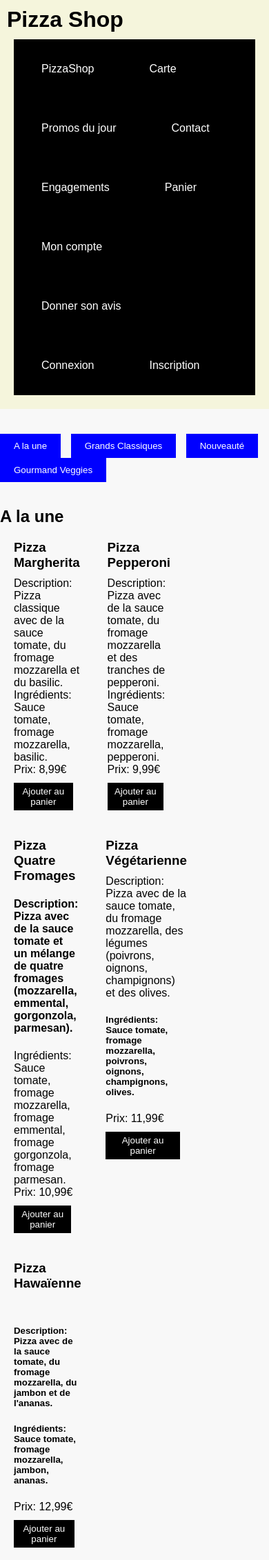
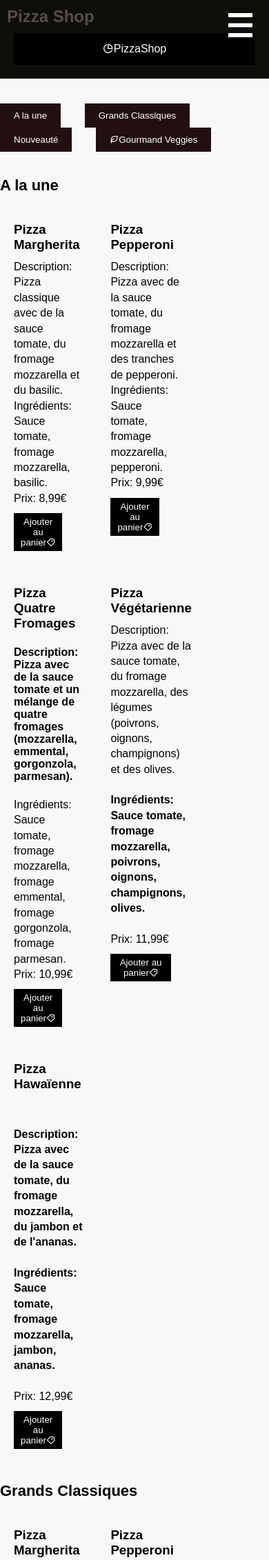
Before and after one commit to ilha92/pizzashop, a PHP site: page /pages/carte.php in a window 390 px wide; the page is wider, and only the part inside the window is pictured. Shown: the top 2262 px of that part at 69% size. Run offline with PHP 8.4, Linux system fonts and the light colour scheme; some libraries are stand-ins or nearby versions.

Commit message:
stylesite

```diff
--- a/acces/register.php
+++ b/acces/register.php
@@ -65,7 +65,7 @@ if(isset($_POST['valider'])){
             <br>
             <div class="password-toggle">
                 <input type="password" name="mdp" id="mdp" autocomplete="off" placeholder="Mot de passe">
-                <span class="toggle-btn" id="toggleBtn" onclick="togglePassword()">Afficher</span>
+                <span class="toggle-btn" id="toggleBtn" onclick="togglePassword()"><i class="ri-eye-off-line"></i>Afficher</span>
             </div>
             <br/><br/>
             <input type="submit" name="valider" value="Valider">
--- a/header/navbar.php
+++ b/header/navbar.php
@@ -3,31 +3,50 @@
 <head>
     <title>Pizza Shop</title>
     <meta charset="utf-8">
+    <meta name="viewport" content="width=device-width, initial-scale=1.0">
     <link rel="stylesheet" type="text/css" href="../style/style.css">
+
+    <link href="https://cdn.jsdelivr.net/npm/remixicon@3.2.0/fonts/remixicon.css" rel="stylesheet">
+
+    <link rel="stylesheet"
+  href="https://unpkg.com/boxicons@latest/css/boxicons.min.css">
 </head>
 <body>
 <header>
     <nav>
-        <ul>
-            <li><a href="../index.php">PizzaShop</a></li>
-            <li><a href="../pages/carte.php">Carte</a></li>
+        <div class="logo">
+            <a href="../index.php"><i class="ri-pie-chart-line"></i>PizzaShop</a>
+        </div>
+        <div class="menu-toggle">
+            <img src="image/menu-btn.png" alt="menu hamburger" class="menu-hamburger">
+        </div>
+        <ul class="nav-links">
+            <li><a href="../pages/carte.php"><i class="ri-restaurant-line"></i>Carte</a></li>
             <li><a href="../pages/promos.php">Promos du jour</a></li>
-            <li><a href="../pages/contact.php">Contact</a></li>
-            <li><a href="../pages/engagements.php">Engagements</a></li>
-            <li><a href="../pages/panier.php">Panier</a></li>
-            <li><a href="../pages/compte.php">Mon compte</a></li>
+            <li><a href="../pages/contact.php"><i class="ri-contacts-line"></i>Contact</a></li>
+            <li><a href="../pages/engagements.php"><i class="ri-hand-heart-line"></i>Engagements</a></li>
+            <li><a href="../pages/panier.php"><i class="ri-shopping-basket-line"></i>Panier</a></li>
+            <li><a href="../pages/compte.php"><i class="ri-user-line"></i>Mon compte</a></li>
             <li><a href="../pages/avis.php">Donner son avis</a></li>
             <?php
             // Vérifier si l'utilisateur est connecté
             if (isset($_SESSION['logged_in']) && $_SESSION['logged_in'] == true) {
-                echo '<li><a href="../acces/deconnexion.php">Déconnexion</a></li>';
+                echo '<li><a href="../acces/deconnexion.php"><i class="ri-logout-box-r-line"></i>Déconnexion</a></li>';
             } else {
-                echo '<li><a href="../acces/login.php">Connexion</a></li>';
-                echo '<li><a href="../acces/register.php">Inscription</a></li>';
+                echo '<li><a href="../acces/login.php"><i class="ri-user-line"></i>Connexion</a></li>';
+                echo '<li><a href="../acces/register.php"><i class="ri-user-line"></i>Inscription</a></li>';
             }
             ?>
         </ul>
     </nav>
 </header>
+<script>
+    const menuToggle = document.querySelector(".menu-toggle")
+    const navLinks = document.querySelector(".nav-links")
+
+    menuToggle.addEventListener('click',()=>{
+        navLinks.classList.toggle('mobile-menu')
+    })
+</script>
 </body>
 </html>
--- a/pages/avis.php
+++ b/pages/avis.php
@@ -29,6 +29,7 @@ if ($result !== false) {
     // Gérer l'erreur de requête ici
     die("Erreur de requête : " . print_r($stmt->errorInfo(), true));
 }
+
 ?>
 
 <!DOCTYPE html>
@@ -78,7 +79,7 @@ if (isset($_POST['submit'])) {
         echo '<div class=commentaire>"' . $commentaire . '"</div>';
         echo '<div class="options">';
         echo 'Auteur : ' . $pseudo;
-        echo '<a href="avis.php?action=supprimer&id=' . $id . '">Supprimer</a>'; // Utiliser l'ID de l'avis inséré dans le lien de suppression
+        echo '<a href="avis.php?action=supprimer&id=' . $id . '"><i class="ri-delete-bin-line"></i></a>'; // Utiliser l'ID de l'avis inséré dans le lien de suppression
         echo '</div>';
         echo '</div>';
         echo '</div>';
--- a/pages/carte.php
+++ b/pages/carte.php
@@ -43,7 +43,7 @@ session_start();
     <button onclick="showCategory('toutes')">A la une</button>
     <button onclick="showCategory('classique')">Grands Classiques</button>
     <button onclick="showCategory('nouveau')">Nouveauté</button>
-    <button onclick="showCategory('vegan')">Gourmand Veggies</button>
+    <button onclick="showCategory('vegan')"><i class="ri-leaf-line"></i>Gourmand Veggies</button>
 <br><br><br>
     <div id="toutes" class="pizza">
         <h2>A la une</h2>
@@ -53,28 +53,28 @@ session_start();
                 <p>Description: Pizza classique avec de la sauce tomate, du fromage mozzarella et du basilic.</p></h5>
                 <p>Ingrédients: Sauce tomate, fromage mozzarella, basilic.</p>
                 <p>Prix: 8,99€</p>
-                <button class="commander" data-produit="Pizza Margherita" data-prix="8.99">Ajouter au panier</button>
+                <button class="commander" data-produit="Pizza Margherita" data-prix="8.99">Ajouter au panier<i class="ri-price-tag-3-line"></i></button>
             </li>
             <li>
                 <h3>Pizza Pepperoni</h3>
                 <p>Description: Pizza avec de la sauce tomate, du fromage mozzarella et des tranches de pepperoni.</p></h5>
                 <p>Ingrédients: Sauce tomate, fromage mozzarella, pepperoni.</p></h5>
                 <p>Prix: 9,99€</p>
-                <button class="commander" data-produit="Pizza Pepperoni" data-prix="9.99">Ajouter au panier</button>
+                <button class="commander" data-produit="Pizza Pepperoni" data-prix="9.99">Ajouter au panier<i class="ri-price-tag-3-line"></i></button>
             </li>
             <li>
                 <h3>Pizza Quatre Fromages</h3>
                 <p><h4>Description: Pizza avec de la sauce tomate et un mélange de quatre fromages (mozzarella, emmental, gorgonzola, parmesan).</h4></p></h5>
                 <p>Ingrédients: Sauce tomate, fromage mozzarella, fromage emmental, fromage gorgonzola, fromage parmesan.</p></h5>
                 <p>Prix: 10,99€</p>
-                <button class="commander" data-produit="Pizza Quatre fromages" data-prix="10.99">Ajouter au panier</button>
+                <button class="commander" data-produit="Pizza Quatre fromages" data-prix="10.99">Ajouter au panier<i class="ri-price-tag-3-line"></i></button>
             </li>
             <li>
                 <h3>Pizza Végétarienne</h3>
                 <p>Description: Pizza avec de la sauce tomate, du fromage mozzarella, des légumes (poivrons, oignons, champignons) et des olives.</p></h5>
                 <h5><p>Ingrédients: Sauce tomate, fromage mozzarella, poivrons, oignons, champignons, olives.</p></h5>
                 <p>Prix: 11,99€</p>
-                <button class="commander" data-produit="Pizza Vegetarienne" data-prix="11.99">Ajouter au panier</button>
+                <button class="commander" data-produit="Pizza Vegetarienne" data-prix="11.99">Ajouter au panier<i class="ri-price-tag-3-line"></i></button>
             </li>
             <li>
                 <h3>Pizza Hawaïenne</h3>
@@ -82,7 +82,7 @@ session_start();
                 <h5><p>Description: Pizza avec de la sauce tomate, du fromage mozzarella, du jambon et de l'ananas.</p></h5>
                 <h5><p>Ingrédients: Sauce tomate, fromage mozzarella, jambon, ananas.</p></h5>
                 <p>Prix: 12,99€</p>
-                <button class="commander" data-produit="Pizza HaWaienne" data-prix="12.99">Ajouter au panier</button>
+                <button class="commander" data-produit="Pizza HaWaienne" data-prix="12.99">Ajouter au panier<i class="ri-price-tag-3-line"></i></button>
 </li>
 </ul>
 </div>
@@ -95,35 +95,35 @@ session_start();
         <p>Description: Pizza classique avec de la sauce tomate, du fromage mozzarella et du basilic.</p></h5>
         <p>Ingrédients: Sauce tomate, fromage mozzarella, basilic.</p>
         <p>Prix: 8,99€</p>
-        <button class="commander" data-produit="Pizza Margherita" data-prix="8.99">Ajouter au panier</button>
+        <button class="commander" data-produit="Pizza Margherita" data-prix="8.99">Ajouter au panier<i class="ri-price-tag-3-line"></i></button>
     </li>
     <li>
         <h3>Pizza Pepperoni</h3>
         <p>Description: Pizza avec de la sauce tomate, du fromage mozzarella et des tranches de pepperoni.</p></h5>
         <p>Ingrédients: Sauce tomate, fromage mozzarella, pepperoni.</p></h5>
         <p>Prix: 9,99€</p>
-        <button class="commander" data-produit="Pizza Pepperoni" data-prix="9.99">Ajouter au panier</button>
+        <button class="commander" data-produit="Pizza Pepperoni" data-prix="9.99">Ajouter au panier<i class="ri-price-tag-3-line"></i></button>
     </li>
     <li>
         <h3>Pizza Quatre Fromages</h3>
         <p>Description: Pizza avec de la sauce tomate et un mélange de quatre fromages (mozzarella, emmental, gorgonzola, parmesan).</p></h4></p></h5>
         <p>Ingrédients: Sauce tomate, fromage mozzarella, fromage emmental, fromage gorgonzola, fromage parmesan.</p></h5>
         <p>Prix: 10,99€</p>
-        <button class="commander" data-produit="Pizza Quatre fromages" data-prix="10.99">Ajouter au panier</button>
+        <button class="commander" data-produit="Pizza Quatre fromages" data-prix="10.99">Ajouter au panier<i class="ri-price-tag-3-line"></i></button>
     </li>
     <li>
         <h3>Pizza Végétarienne</h3>
         <p>Description: Pizza avec de la sauce tomate, du fromage mozzarella, des légumes (poivrons, oignons, champignons) et des olives.</p></h5>
         <h5><p>Ingrédients: Sauce tomate, fromage mozzarella, poivrons, oignons, champignons, olives.</p></h5>
         <p>Prix: 11,99€</p>
-        <button class="commander" data-produit="Pizza Vegetarienne" data-prix="11.99">Ajouter au panier</button>
+        <button class="commander" data-produit="Pizza Vegetarienne" data-prix="11.99">Ajouter au panier<i class="ri-price-tag-3-line"></i></button>
     </li>
     <li>
         <h3>Pizza Hawaïenne</h3>
         <h5><p>Description: Pizza avec de la sauce tomate, du fromage mozzarella, du jambon et de l'ananas.</p></h5>
         <h5><p>Ingrédients: Sauce tomate, fromage mozzarella, jambon, ananas.</p></h5>
         <p>Prix: 12,99€</p>
-        <button class="commander" data-produit="Pizza HaWaienne" data-prix="12.99">Ajouter au panier</button>
+        <button class="commander" data-produit="Pizza HaWaienne" data-prix="12.99">Ajouter au panier<i class="ri-price-tag-3-line"></i></button>
     </li>
 </ul>
 </div>
@@ -133,43 +133,43 @@ session_start();
     <ul>
         <li>
             <h3>Beef & Cheddar</h3>
-            <img src="/pizzashop/image/pizza/beef&cheddar.avif" alt="Pizza Beef & Cheddar"> <!-- Chemin de l'image de la pizza Beef & Cheddar -->
+            <img src="image/pizza/beef&cheddar.avif" alt="Pizza Beef & Cheddar"> <!-- Chemin de l'image de la pizza Beef & Cheddar -->
             <h5><p class="description"> Une pizza avec de la viande de boeuf hachée, du fromage cheddar, des oignons et de la sauce barbecue.</p></h5>
             <h5><p class="ingredients">Ingrédients principaux : Viande de boeuf hachée, fromage cheddar, oignons, sauce barbecue</p></h5>
             <p>Prix:14 €</p>
-            <button class="commander" data-produit="Beef&Cheddar" data-prix="14">Ajouter au panier</button>
+            <button class="commander" data-produit="Beef&Cheddar" data-prix="14">Ajouter au panier<i class="ri-price-tag-3-line"></i></button>
         </li>
         <li>
                 <h4>Authentique Raclette</h4>
-                <img src="/pizzashop/image/pizza/authentiqueraclette.avif" alt="Authentique Raclette">
+                <img src="image/pizza/authentiqueraclette.avif" alt="Authentique Raclette">
                 <h5><p class="description">Une pizza gourmande avec une généreuse couche de fromage raclette fondant, accompagnée de pommes de terre et d'oignons caramélisés.</p></h5>
                 <h5><p class="ingredients">Ingrédients principaux : Fromage raclette, pommes de terre, oignons, jambon cru</p></h5>
                 <p>Prix:13 €</p>
-                <button class="commander" data-produit="Authentique Raclette" data-prix="13">Ajouter au panier</button>
+                <button class="commander" data-produit="Authentique Raclette" data-prix="13">Ajouter au panier<i class="ri-price-tag-3-line"></i></button>
             </li>
             <li>
                 <h4>Divine 3 Fromages</h4>
-                <img src="/pizzashop/image/pizza/FR_P4FR_fr_menu_9172.avif" alt="Divine 3 Fromages">
+                <img src="image/pizza/FR_P4FR_fr_menu_9172.avif" alt="Divine 3 Fromages">
                 <h5><p class="description">Une pizza savoureuse avec une combinaison de 3 fromages différents : mozzarella, gorgonzola et parmesan, pour les amateurs de fromage.</p></h5>
                 <h5><p class="ingredients">Ingrédients principaux : Mozzarella, gorgonzola, parmesan, tomates, basilic</p></h5>
                 <p>Prix:12.20 €</p>
-                <button class="commander" data-produit="Divine 3 fromages" data-prix="12.90">Ajouter au panier</button>
+                <button class="commander" data-produit="Divine 3 fromages" data-prix="12.90">Ajouter au panier<i class="ri-price-tag-3-line"></i></button>
             </li>
             <li>
                 <h4>Savoyarde</h4>
-                <img src="/pizzashop/image/pizza/savoyarde.avif" alt="Savoyarde">
+                <img src="image/pizza/savoyarde.avif" alt="Savoyarde">
                 <h5><p class="description">Une pizza savoyarde avec du fromage reblochon, des lardons fumés et des pommes de terre pour un goût authentique des Alpes.</p></h5>
                 <h5><p class="ingredients">Ingrédients principaux : Fromage reblochon, lardons fumés, pommes de terre, oignons</p></h5>
                 <p>Prix:11.99 €</p>
-                <button class="commander" data-produit="Savoyarde" data-prix="11.99">Ajouter au panier</button>
+                <button class="commander" data-produit="Savoyarde" data-prix="11.99">Ajouter au panier<i class="ri-price-tag-3-line"></i></button>
             </li>
             <li>
                 <h4>Chicken & Cheddar</h4>
-                <img src="/pizzashop/image/pizza/chikenchedar.avif" alt="Chicken & Cheddar">
+                <img src="image/pizza/chikenchedar.avif" alt="Chicken & Cheddar">
                 <h5><p class="description">Une pizza généreuse avec du poulet grillé, du fromage cheddar, des oignons rouges et une délicieuse sauce barbecue.</p></h5>
                 <h5><p class="ingredients">Ingrédients principaux : Poulet grillé, fromage cheddar, oignons rouges, sauce barbecue</p></h5>
                 <p>Prix:13.99 €</p>
-                <button class="commander" data-produit="Chicken & Cheddar" data-prix="13.99">Ajouter au panier</button>
+                <button class="commander" data-produit="Chicken & Cheddar" data-prix="13.99">Ajouter au panier<i class="ri-price-tag-3-line"></i></button>
             </li>
     </ul>
 </div>
@@ -179,35 +179,35 @@ session_start();
     <ul>
         <li>
             <h3>Royal Veggie</h3>
-            <img src="/pizzashop/image/pizza/royal veggie.avif" alt="Pizza Royal Veggie"> <!-- Chemin de l'image de la pizza Royal Veggie -->
+            <img src="image/pizza/royal veggie.avif" alt="Pizza Royal Veggie"> <!-- Chemin de l'image de la pizza Royal Veggie -->
             <h5><p>Description : Une pizza végétarienne avec de la sauce tomate, du fromage mozzarella, des champignons, des poivrons </p></h5>
             <h5><p>Ingrédients principaux : Sauce tomate, fromage mozzarella, champignons, poivrons, oignons, olives, tomates</p></h5>
             <p>Prix:11.99 €</p>
-            <button class="commander" data-produit="Royal Veggie" data-prix="11.99">Ajouter au panier</button>
+            <button class="commander" data-produit="Royal Veggie" data-prix="11.99">Ajouter au panier<i class="ri-price-tag-3-line"></i></button>
         </li>
         <li>
                 <h4>Cheesy & Veggie</h4>
-                <img src="/pizzashop/image/pizza/cheesy&veggie.avif" alt="Cheesy & Veggie">
+                <img src="image/pizza/cheesy&veggie.avif" alt="Cheesy & Veggie">
                 <h5><p class="description">Une pizza délicieusement gourmande avec du fromage fondu, des légumes frais et une pâte croustillante.</p></h5>
                 <h5><p class="ingredients">Ingrédients principaux : Fromage, poivrons, champignons, oignons, olives</p></h5>
                 <p>Prix:8.99 €</p>
-                <button class="commander" data-produit="Cheesy&Veggie" data-prix="8.99">Ajouter au panier</button>
+                <button class="commander" data-produit="Cheesy&Veggie" data-prix="8.99">Ajouter au panier<i class="ri-price-tag-3-line"></i></button>
             </li>
             <li>
                 <h4>Peppina</h4>
-                <img src="/pizzashop/image/pizza/peppina.avif" alt="Peppina">
+                <img src="image/pizza/peppina.avif" alt="Peppina">
                 <h5><p class="description">Une pizza végétarienne avec une délicieuse combinaison de légumes et de fromage, parfaite pour les amateurs de saveurs équilibrées.</p></h5>
                 <h5><p class="ingredients">Ingrédients principaux : Fromage, poivrons, tomates, oignons, basilic</p></h5>
                 <p>Prix:9.99 €</p>
-                <button class="commander" data-produit="Peppina" data-prix="9.99">Ajouter au panier</button>
+                <button class="commander" data-produit="Peppina" data-prix="9.99">Ajouter au panier<i class="ri-price-tag-3-line"></i></button>
             </li>
             <li>
                 <h4>Super Veggie</h4>
-                <img src="/pizzashop/image/pizza/supervegie.avif" alt="Super Veggie">
+                <img src="image/pizza/supervegie.avif" alt="Super Veggie">
                 <h5><p class="description">Une pizza végétarienne généreuse avec une variété de légumes frais et savoureux, idéale pour les amateurs de légumes.</p></h5>
                 <h5><p class="ingredients">Ingrédients principaux : Fromage, poivrons, champignons, oignons, tomates, olives, maïs</p></h5>
                 <p>Prix:7.99 €</p>
-                <button class="commander" data-produit="Super Veggie" data-prix="7.99">Ajouter au panierr</button>
+                <button class="commander" data-produit="Super Veggie" data-prix="7.99">Ajouter au panier<i class="ri-price-tag-3-line"></i></button>
             </li>
 </ul>
 </div>
--- a/pages/promos.php
+++ b/pages/promos.php
@@ -46,14 +46,18 @@ session_start();
         <ul>
             <li>
                 <h3>Pizza Margherita</h3>
+                <br>
                 <p>Pizza classique avec de la sauce tomate, du fromage et des tomates fraîches.</p>
+                <br>
                 <p>Prix: 10.99 €</p>
                 <!-- Bouton Commander pour ajouter au panier -->
                 <button class="commander" data-produit="Pizza Margherita" data-prix="10.99">Commander</button>
             </li>
             <li>
                 <h3>Pizza Pepperoni</h3>
+                <br>
                 <p>Pizza garnie de pepperoni, de fromage et de sauce tomate.</p>
+                <br>
                 <p>Prix: 12.99 €</p>
                 <!-- Bouton Commander pour ajouter au panier -->
                 <button class="commander" data-produit="Pizza Pepperoni" data-prix="12.99">Commander</button>
--- a/style/style.css
+++ b/style/style.css
@@ -12,8 +12,8 @@ body {
 
 /* Appliquer un arrière-plan et une couleur de texte pour le header */
 header {
-  background-color:beige;
-  color: black;
+  background-color:rgb(14, 14, 11);
+  color: wheat;
   padding: 10px;
 }
 
@@ -62,10 +62,10 @@ nav a:hover {
 }
 /* Styliser les boutons de catégorie */
 button {
-  background-color: blue; /* Couleur de fond bleue */
+  background-color: rgb(34, 16, 16); /* Couleur de fond bleue */
   color: #fff; /* Couleur du texte en blanc */
   padding: 10px 20px; /* Espacement intérieur du bouton */
-  margin-right: 10px; /* Marge droite entre les boutons */
+  margin-right: 30px; /* Marge droite entre les boutons */
   border: none; /* Supprimer la bordure */
   cursor: pointer; /* Curseur en forme de main au survol */
 }
@@ -405,3 +405,110 @@ main {
   font-size: 24px;
   font-weight: bold;
 }
+/*Engagement/*
+/* Styles pour la page d'engagements */
+body {
+  font-family: Arial, sans-serif;
+}
+
+
+h1 {
+  color:rgb(85, 76, 76);
+  font-size: 36px;
+  margin: 0;
+}
+
+h2 {
+  font-size: 28px;
+  margin-bottom: 20px;
+}
+
+main {
+  max-width: 800px;
+  margin: 0 auto;
+  padding: 20px;
+}
+
+ul {
+  list-style-type: none;
+  padding: 0;
+  margin: 0;
+}
+
+li {
+  margin-bottom: 10px;
+}
+
+p {
+  font-size: 18px;
+  line-height: 1.4;
+}
+
+/* Media query pour une mise en page responsive */
+@media screen and (max-width: 768px) {
+  h1 {
+    font-size: 24px;
+  }
+
+  h2 {
+    font-size: 22px;
+  }
+
+  p {
+    font-size: 16px;
+  }
+
+  main {
+    padding: 10px;
+  }
+}
+/*Responcive*/
+/* Media query pour la navbar responsive */
+@media screen and (max-width: 1280px) {
+  .nav-links {
+      position: absolute;
+      background-color: #333;
+      height: 100vh;
+      width: 100%;
+      top: 80px;
+      left: -100%;
+      transition: 0.5s;
+      z-index: 1;
+  }
+
+  .nav-links li {
+      display: block;
+      margin: 50px 0;
+      line-height: 40px;
+  }
+
+  .nav-links li a {
+      font-size: 1.5rem;
+      color: #fff;
+      text-align: center;
+      text-transform: uppercase;
+  }
+
+  .menu-toggle {
+      position: absolute;
+      top: 1.2rem;
+      right: 1.5rem;
+      cursor: pointer;
+      z-index: 2;
+  }
+
+  .menu-hamburger {
+      width: 35px;
+      height: 35px;
+  }
+
+  .nav-links.mobile-menu {
+      left: 0;
+  }
+}
+/* Masquer le menu hamburger sur grand écran */
+@media screen and (min-width: 872px) {
+  .menu-hamburger {
+    display: none;
+  }
+}
```
Also changed, not shown: acces/login.php (+27 -4 lines), pages/compte.php (+13 -1 lines), pages/contact.php (+5 -31 lines), image/landscape.jpg (deleted), image/menu-btn.png.
